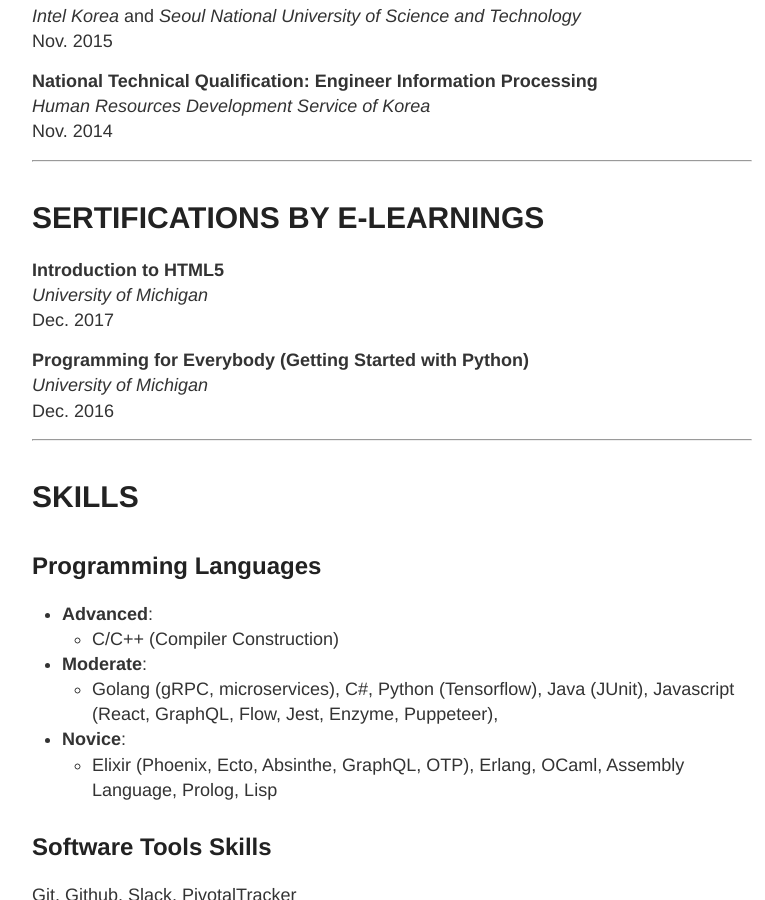
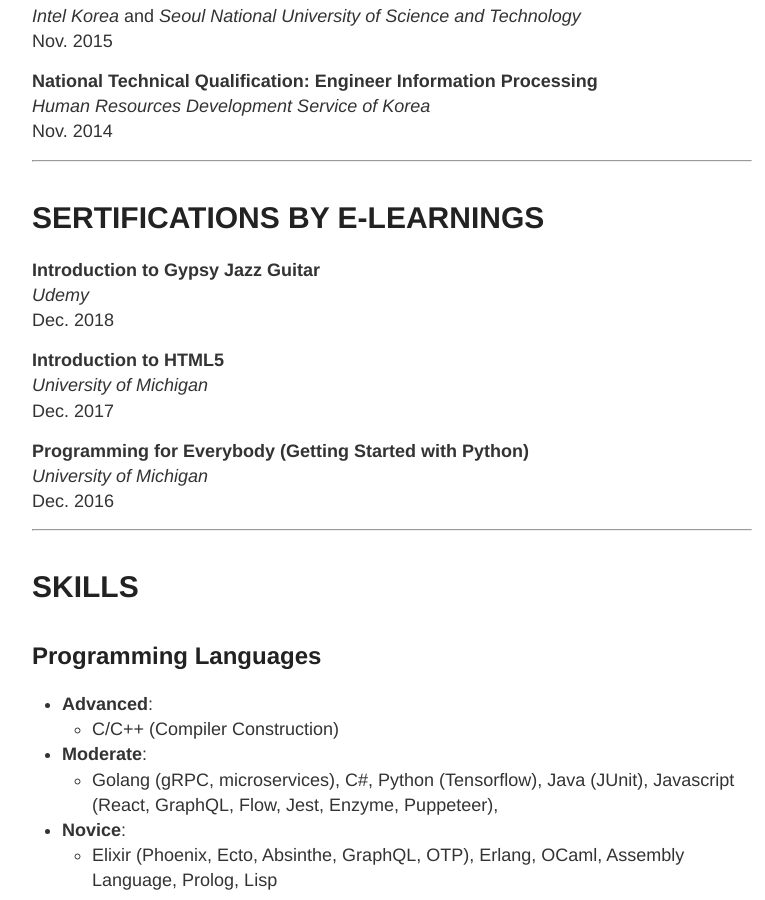
Before and after one commit to TangoEnSkai/tangoenskai.github.io, a Jekyll site: the page built from cv.md, in a window 1280 px wide and 900 px high, scrolled down 7015 px. Shown: the whole window, without its empty margins (248-1013 px from the left). Built offline with Jekyll 4.4.1, drawn with Linux system fonts in a browser that asks for light colours.

Commit message:
Add certificate for Gypsy guitar course

```diff
--- a/cv.md
+++ b/cv.md
@@ -255,6 +255,10 @@
 
 # SERTIFICATIONS BY E-LEARNINGS
 
+**Introduction to Gypsy Jazz Guitar**
+_Udemy_
+Dec. 2018
+
 **Introduction to HTML5**
 _University of Michigan_
 Dec. 2017
```
